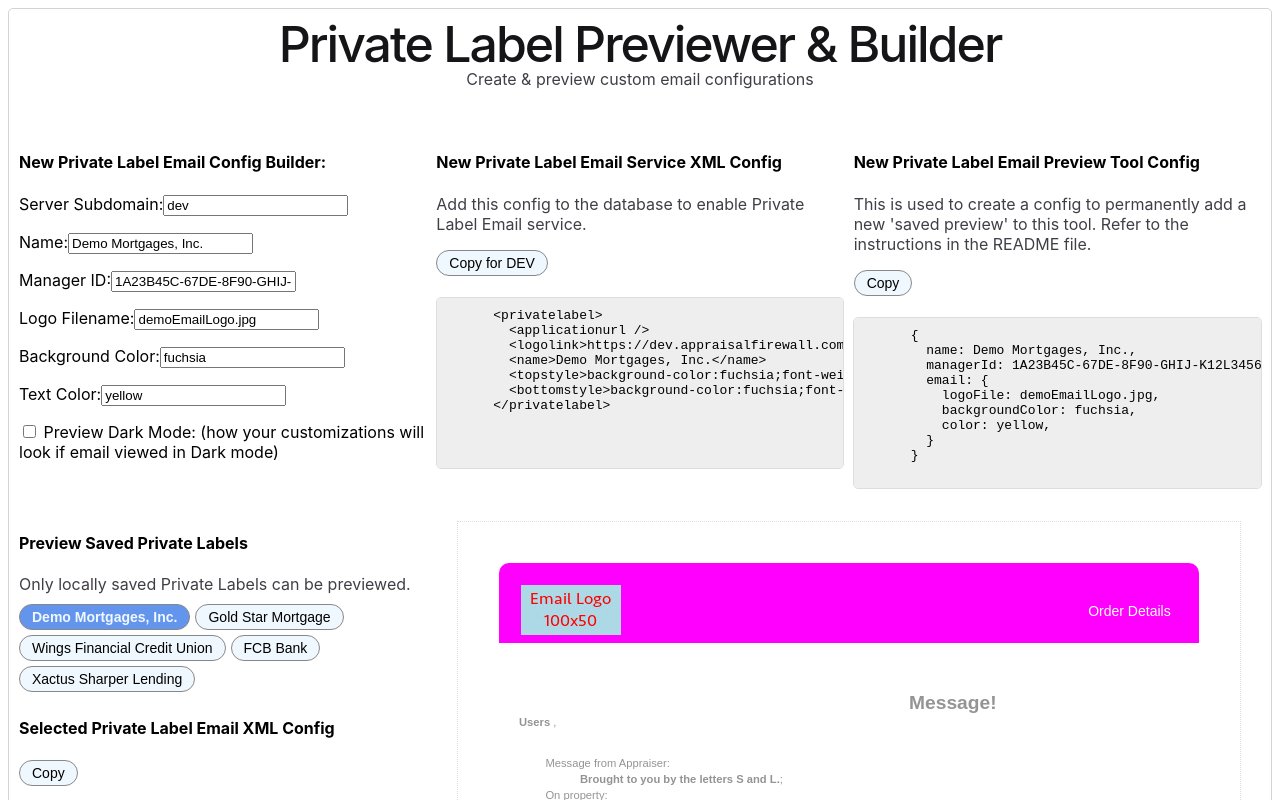
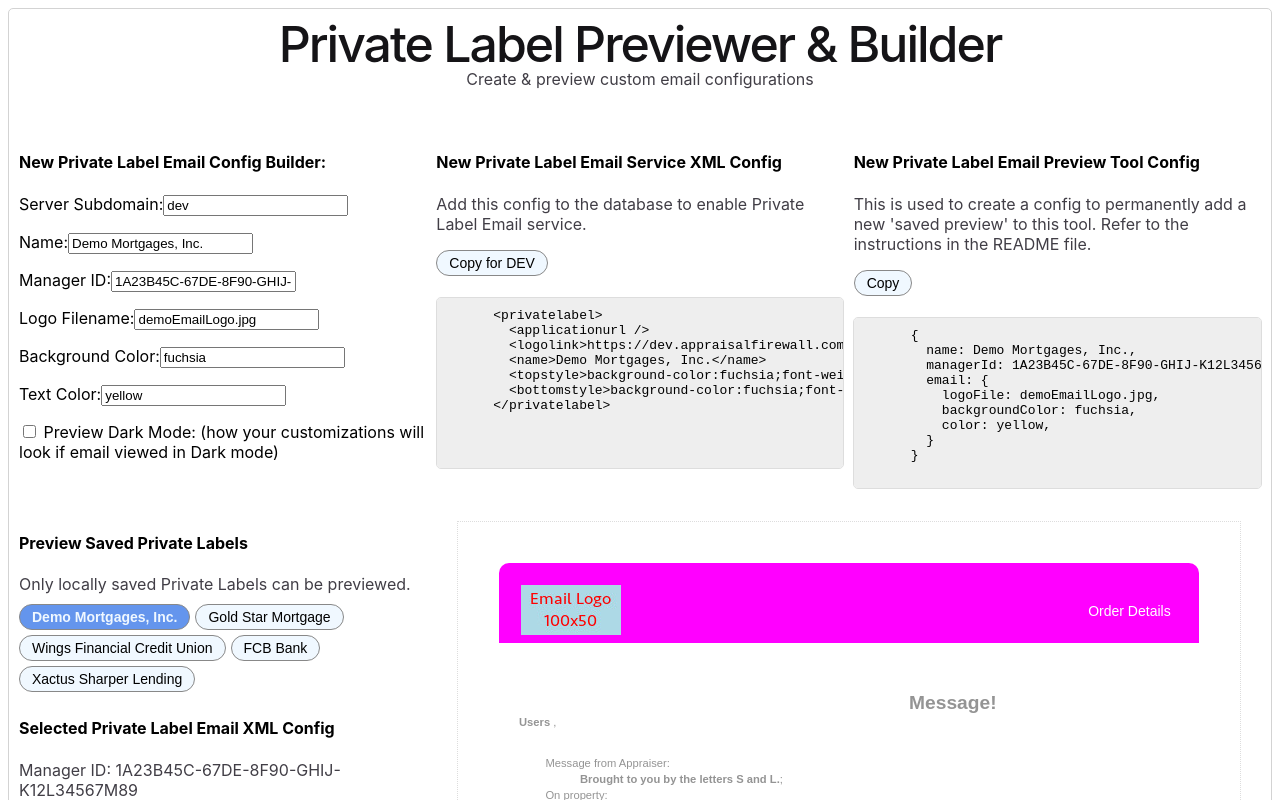
Before and after one commit to ecordero-sl/PrivateLabel, an Angular app in the folder PrivateLabelPreview/: page / in a window 1280 px wide. Shown: the top 800 px of the page. Built offline with nearby package versions, Linux system fonts and the light colour scheme.

Commit message:
display manager id of selected private label

```diff
--- a/PrivateLabelPreview/src/app/app.html
+++ b/PrivateLabelPreview/src/app/app.html
@@ -38,6 +38,7 @@
       (selectedManagerId)="managerId.set($event)"
     ></app-preview-controls>
     <h4>Selected Private Label Email XML Config</h4>
+    <p>Manager ID: {{managerId()}}</p>
     <app-code-snippet [code]="selectedPrivateLabelXMLConfig()" />
   </div>
   <div class="div6">
```
